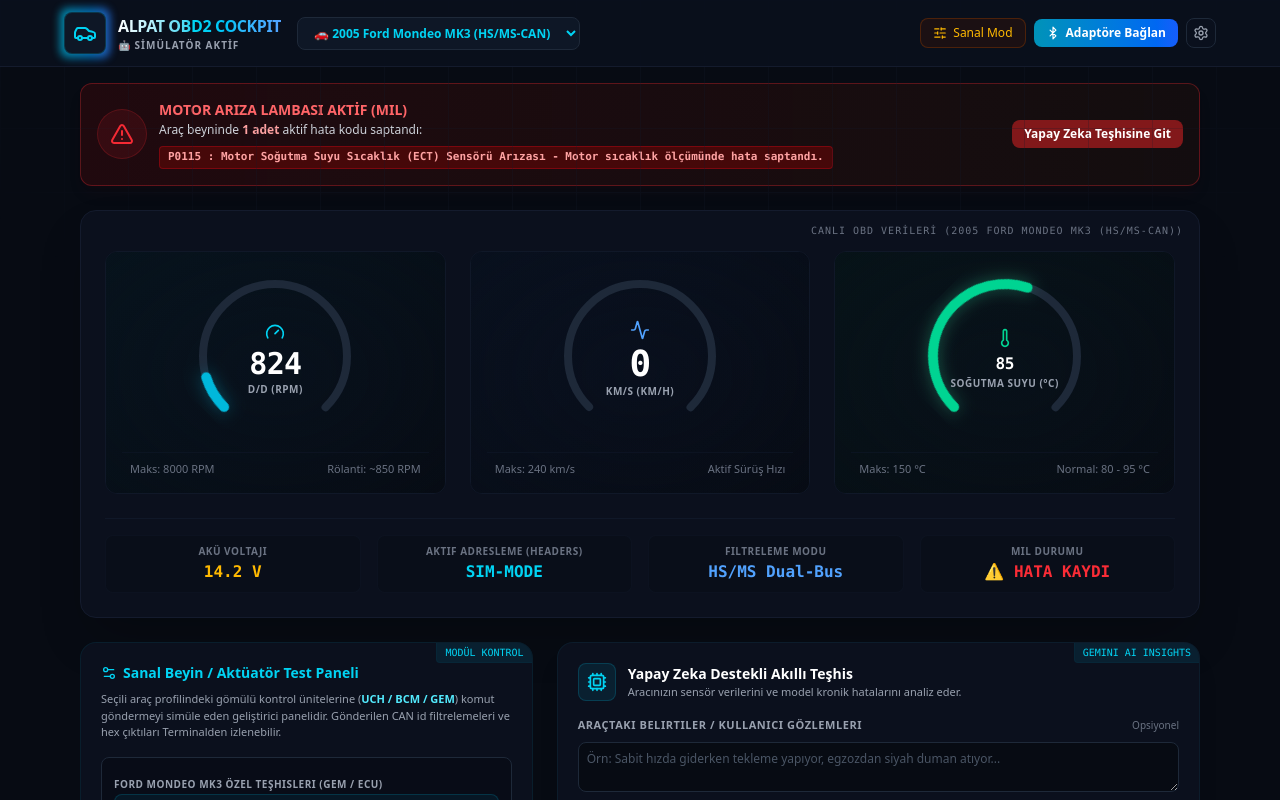
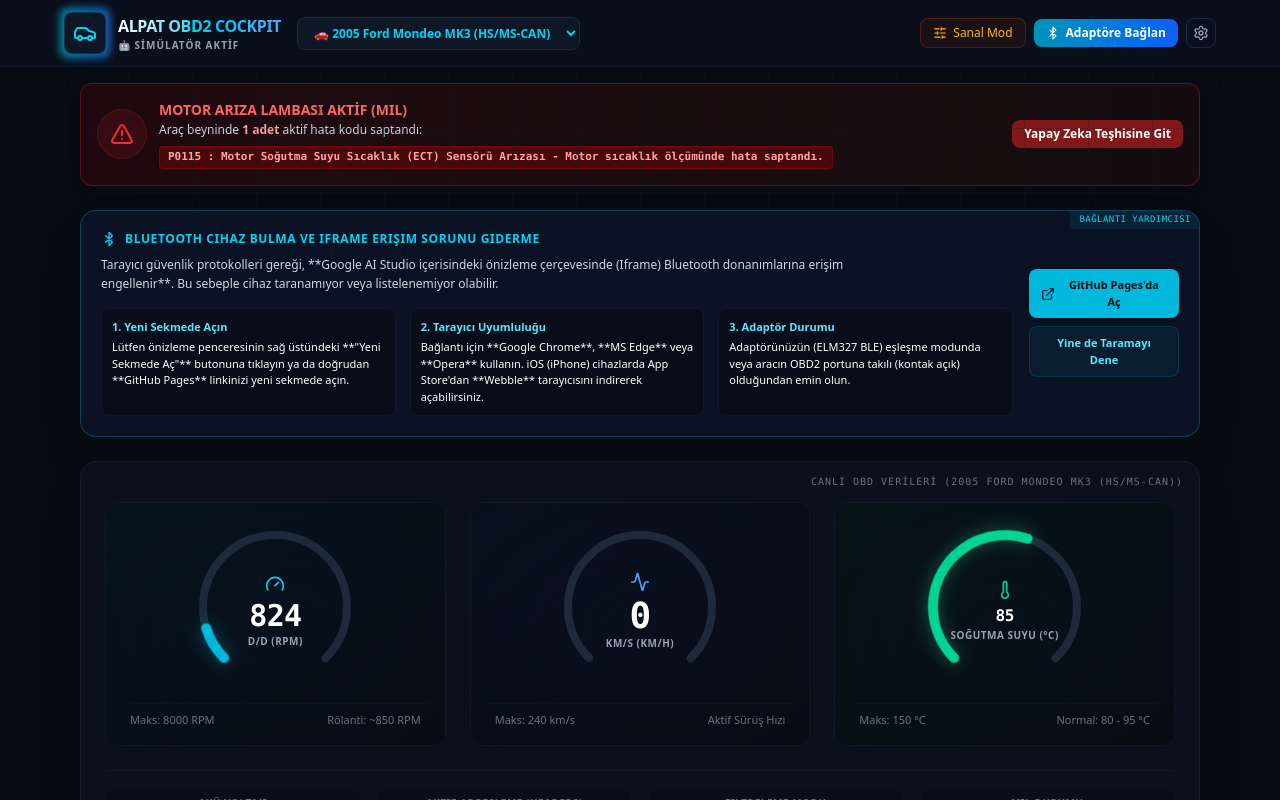
Before and after one commit to alpaslanbeyoglu/ALPAT, a React (Vite) app: page / in a window 1280 px wide. Shown: the top 800 px of the page. Built offline with nearby package versions, Linux system fonts and the light colour scheme.

Commit message:
feat: add automatic Mondeo MK3 backup on connection
Implement automatic module data retrieval and backup creation upon connecting to Ford Mondeo MK3 profiles. Update Vite base path to ensure correct asset resolution.

```diff
--- a/src/App.tsx
+++ b/src/App.tsx
@@ -32,7 +32,8 @@ import {
   Layers,
   Database,
   Undo2,
-  Save
+  Save,
+  ExternalLink
 } from "lucide-react";
 import { motion, AnimatePresence } from "motion/react";
 
@@ -551,6 +552,31 @@ export default function App() {
 
       // Start OBD Polling loop
       startPollingLoop();
+
+      // Mondeo specific automatic read and initial backup on connection
+      if (selectedProfileId === "ford_mondeo_mk3") {
+        addLog("info", "[FORScan Engine] Mondeo MK3 modül verileri taranıyor...");
+        setTimeout(() => {
+          const backupName = `Bağlantı Anı Otomatik Yedek (${new Date().toLocaleTimeString("tr-TR", { hour: "2-digit", minute: "2-digit" })})`;
+          const initBackup = {
+            id: `backup-${Date.now()}`,
+            timestamp: new Date().toLocaleTimeString("tr-TR", { hour: "2-digit", minute: "2-digit" }) + " " + new Date().toLocaleDateString("tr-TR"),
+            name: backupName,
+            description: "Bluetooth bağlantısı kurulduğu an otomatik olarak okunan kararlı orijinal modül verileri.",
+            data: {
+              gemBeltBuzzer: mondeoGEMBeltBuzzer,
+              gemAutoLock: mondeoGEMAutoLock,
+              gemComfortSinyal: mondeoGEMComfortSinyal,
+              pcmInjector1: mondeoPCMInjector1,
+              pcmEgrDuty: mondeoPCMEgrDuty,
+              tcmTccLockup: mondeoTCMTccLockup
+            }
+          };
+          setMondeoBackups(prev => [initBackup, ...prev]);
+          addLog("info", `[FORScan Engine] Mevcut araç modül konfigürasyonu başarıyla okundu ve otomatik yedeklendi: "${backupName}"`);
+          addLog("rx", `720 08 30 01 8C 2A 0B 7F 8C 2A 1E 20 [Delphi Enjektör Değeri Okundu]`);
+        }, 1500);
+      }
 
     } catch (err: any) {
       addLog("error", `Bağlantı hatası: ${err.message}`);
@@ -1181,6 +1207,68 @@ export default function App() {
           </motion.div>
         )}
 
+        {/* BLUETOOTH IFRAME & DEVICE DISCOVERY ASSISTANCE GUIDE */}
+        {btState !== "connected" && (
+          <div className="bg-[#0B1224] border border-cyan-500/30 rounded-2xl p-5 shadow-2xl relative overflow-hidden" id="bluetooth_helper_guide">
+            <div className="absolute top-0 right-0 bg-cyan-500/10 text-cyan-400 text-[9px] font-mono px-2 py-0.5 rounded-bl border-l border-b border-cyan-950/40 tracking-wider">
+              BAĞLANTI YARDIMCISI
+            </div>
+
+            <div className="flex flex-col md:flex-row md:items-center gap-4 justify-between">
+              <div className="space-y-2">
+                <h3 className="text-xs font-bold text-cyan-400 flex items-center gap-2 uppercase tracking-wider">
+                  <Bluetooth className="w-4 h-4 text-cyan-400 animate-pulse" />
+                  Bluetooth Cihaz Bulma ve Iframe Erişim Sorunu Giderme
+                </h3>
+                <p className="text-xs text-gray-300 leading-relaxed max-w-3xl">
+                  Tarayıcı güvenlik protokolleri gereği, **Google AI Studio içerisindeki önizleme çerçevesinde (Iframe) Bluetooth donanımlarına erişim engellenir**. Bu sebeple cihaz taranamıyor veya listelenemiyor olabilir.
+                </p>
+                <div className="grid grid-cols-1 md:grid-cols-3 gap-3.5 pt-1.5 text-[11px]">
+                  <div className="bg-[#070B13]/60 p-2.5 rounded-lg border border-gray-900 leading-normal">
+                    <strong className="text-cyan-300 block mb-1">1. Yeni Sekmede Açın</strong>
+                    Lütfen önizleme penceresinin sağ üstündeki **"Yeni Sekmede Aç"** butonuna tıklayın ya da doğrudan **GitHub Pages** linkinizi yeni sekmede açın.
+                  </div>
+                  <div className="bg-[#070B13]/60 p-2.5 rounded-lg border border-gray-900 leading-normal">
+                    <strong className="text-cyan-300 block mb-1">2. Tarayıcı Uyumluluğu</strong>
+                    Bağlantı için **Google Chrome**, **MS Edge** veya **Opera** kullanın. iOS (iPhone) cihazlarda App Store'dan **Webble** tarayıcısını indirerek açabilirsiniz.
+                  </div>
+                  <div className="bg-[#070B13]/60 p-2.5 rounded-lg border border-gray-900 leading-normal">
+                    <strong className="text-cyan-300 block mb-1">3. Adaptör Durumu</strong>
+                    Adaptörünüzün (ELM327 BLE) eşleşme modunda veya aracın OBD2 portuna takılı (kontak açık) olduğundan emin olun.
+                  </div>
+                </div>
+              </div>
+
+              <div className="flex flex-col gap-2 min-w-[150px] justify-center pt-2 md:pt-0">
+                <a
+                  href="https://alpaslan.beyoglu.github.io/" // Fallback to safe pages root or instruction
+                  target="_blank"
+                  rel="noopener noreferrer"
+                  className="bg-cyan-500 hover:bg-cyan-400 text-[#070B13] text-[11px] font-bold py-2 px-3 rounded-lg text-center transition-all shadow-md flex items-center justify-center gap-1.5"
+                  onClick={(e) => {
+                    // Try to guess repo link based on GitHub Pages custom setup
+                    const repoName = window.location.pathname.split("/")[1] || "";
+                    if (repoName && repoName !== "api") {
+                      // Redirect to the correct pages subfolder
+                      e.preventDefault();
+                      window.open(`https://alpaslan.beyoglu.github.io/${repoName}/`, "_blank");
+                    }
+                  }}
+                >
+                  <ExternalLink className="w-3.5 h-3.5" />
+                  GitHub Pages'da Aç
+                </a>
+                <button
+                  onClick={connectWebBluetooth}
+                  className="bg-cyan-950/40 hover:bg-cyan-900/40 border border-cyan-800/40 text-cyan-300 text-[11px] font-bold py-2 px-3 rounded-lg text-center transition-all"
+                >
+                  Yine de Taramayı Dene
+                </button>
+              </div>
+            </div>
+          </div>
+        )}
+
         {/* INSTRUMENT PANEL */}
         <section className="bg-[#0B101D] border border-[#141B2D] rounded-2xl p-6 shadow-2xl relative" id="gauge_cluster">
           <div className="absolute top-3 right-4 flex items-center gap-1.5 text-[10px] text-gray-500 uppercase tracking-widest font-mono">
--- a/vite.config.ts
+++ b/vite.config.ts
@@ -5,6 +5,7 @@ import {defineConfig} from 'vite';
 
 export default defineConfig(() => {
   return {
+    base: './',
     plugins: [react(), tailwindcss()],
     resolve: {
       alias: {
```
